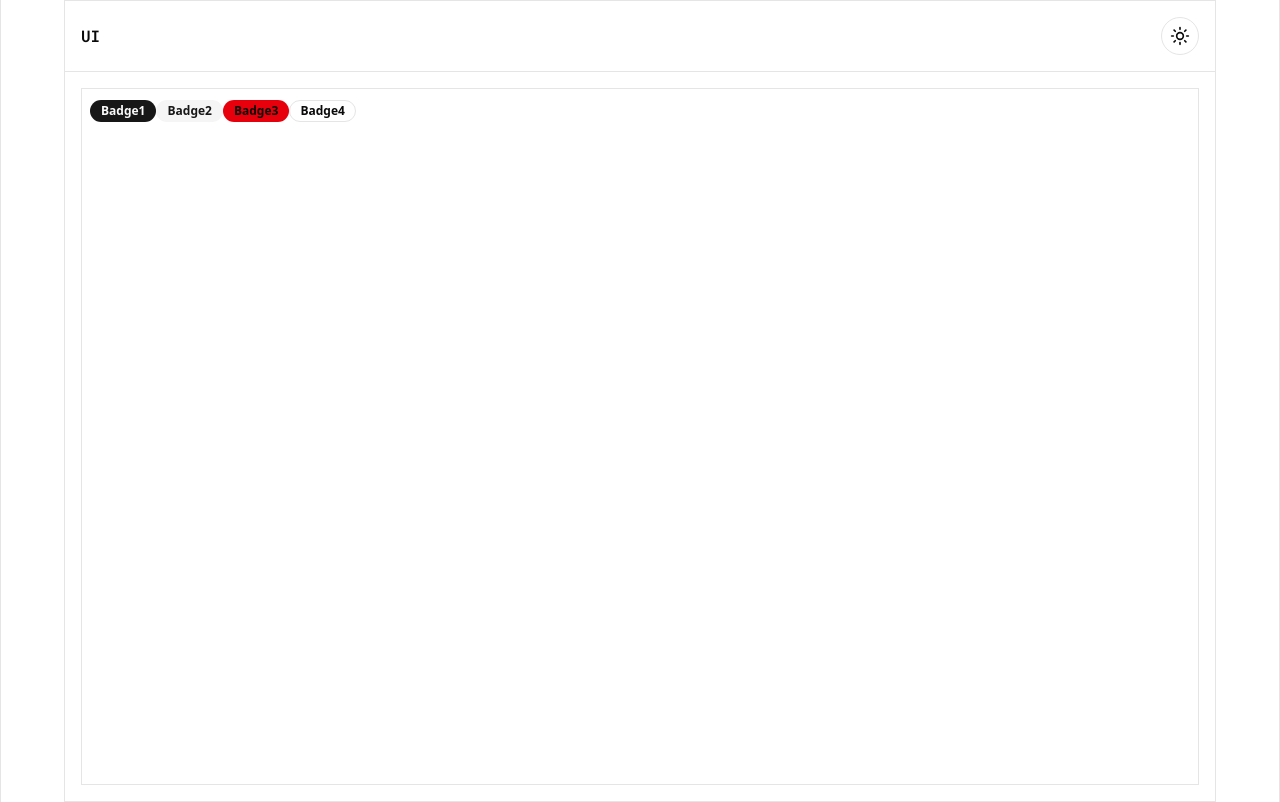
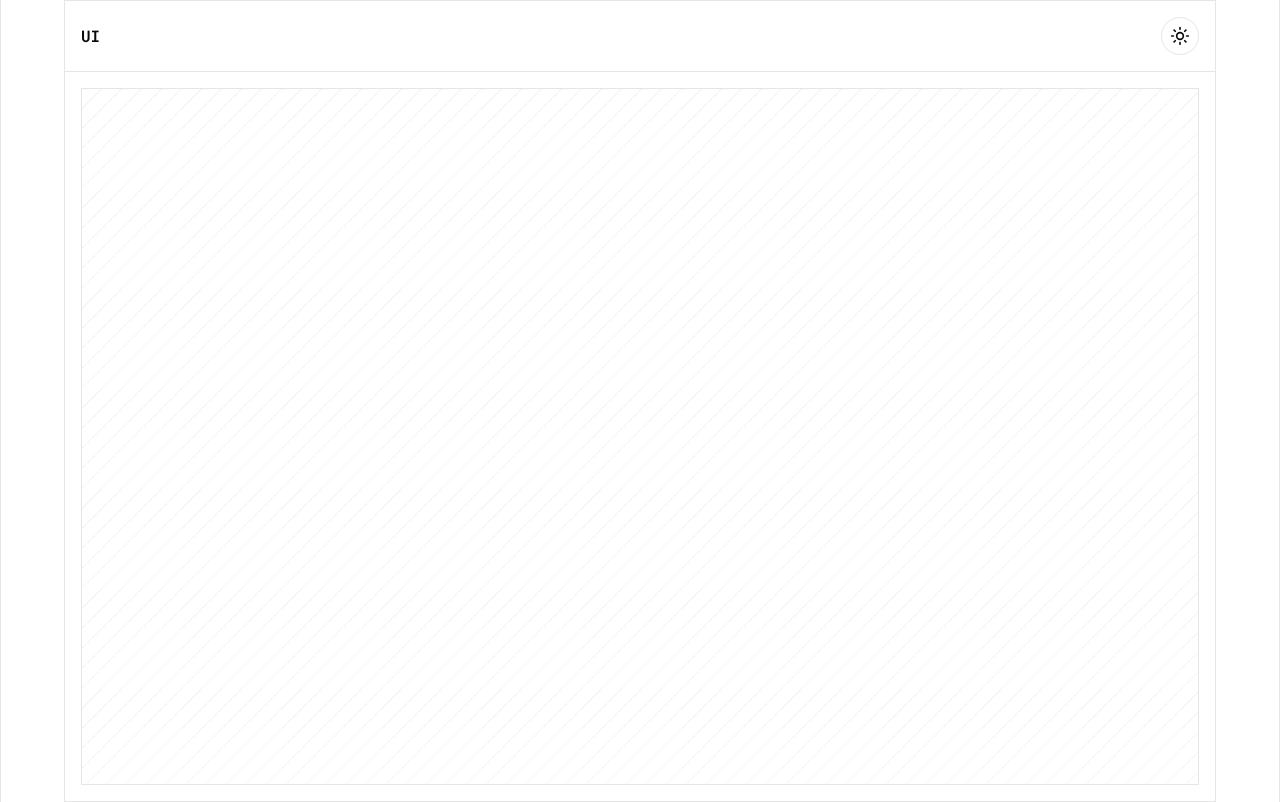
Before and after one commit to negativ14/UI, a Next.js app: page / in a window 1280 px wide. Built offline with nearby package versions, Linux system fonts and the light colour scheme.

Commit message:
added some bg-patterns

```diff
--- a/src/app/page.tsx
+++ b/src/app/page.tsx
@@ -1,4 +1,4 @@
-import { Badge } from "@/components/badge/Badge";
+import TailwindPattern from "@/components/backgrounds/TailwindPattern";
 import { ToggleTheme } from "@/components/ui/toggle-theme";
 
 export default function Home() {
@@ -13,13 +13,9 @@ export default function Home() {
 
           <div className="w-full flex-1 min-h-96 p-4">
             <div className="border h-full w-full flex justify-center">
-              <div className="w-full h-full bg-background p-2 overflow-hidden relative">
+              <div className="w-full h-full bg-background p-2 overflow-hidden relative ">
                 {/* render comp */}
-                <Badge>Badge1</Badge>
-                <Badge variant="secondary">Badge2</Badge>
-                <Badge variant="destructive">Badge3</Badge>
-                <Badge variant="outline">Badge4</Badge>
-                <br />
+                <TailwindPattern />
               </div>
             </div>
           </div>
--- /dev/null
+++ b/src/components/backgrounds/DotBackground.tsx
@@ -0,0 +1,5 @@
+export default function DotBackground() {
+  return (
+    <div className="absolute inset-0 bg-[radial-gradient(var(--color-foreground)_1px,transparent_1px)] [background-size:20px_20px] opacity-30 bg-repeat"></div>
+  );
+}
--- /dev/null
+++ b/src/components/backgrounds/GridBackground.tsx
@@ -0,0 +1,5 @@
+export default function GridBackground() {
+  return (
+    <div className="absolute inset-0 bg-[linear-gradient(var(--color-foreground)_1px,transparent_1px),linear-gradient(to_right,var(--color-foreground)_1px,transparent_1px)] [background-size:80px_80px] opacity-20" />
+  );
+}
--- /dev/null
+++ b/src/components/backgrounds/StripsBackground.tsx
@@ -0,0 +1,5 @@
+export default function StripsBackground() {
+  return (
+    <div className="absolute inset-0 bg-[linear-gradient(var(--color-foreground)_1px,transparent_1px)] [background-size:10px_40px] bg-repeat opacity-20" />
+  );
+}
--- /dev/null
+++ b/src/components/backgrounds/TailwindPattern.tsx
@@ -0,0 +1,5 @@
+export default function TailwindPattern() {
+  return (
+    <div className="absolute inset-0 z-0 bg-[image:repeating-linear-gradient(315deg,_var(--color-accent)_0,_var(--color-accent)_1px,transparent_0,transparent_10%)] bg-[size:100px_100px] bg-fixed" />
+  );
+}
--- /dev/null
+++ b/src/components/backgrounds/TailwindStripBackground.tsx
@@ -0,0 +1,5 @@
+export default function TailwindStripBackground() {
+  return (
+    <div className="absolute inset-0 bg-[image:repeating-linear-gradient(315deg,transparent,transparent_8px,var(--color-accent)_8px,var(--color-accent)_9px)]" />
+  );
+}
```
Also changed, not shown: src/components/backgrounds/Dots.tsx (deleted).
